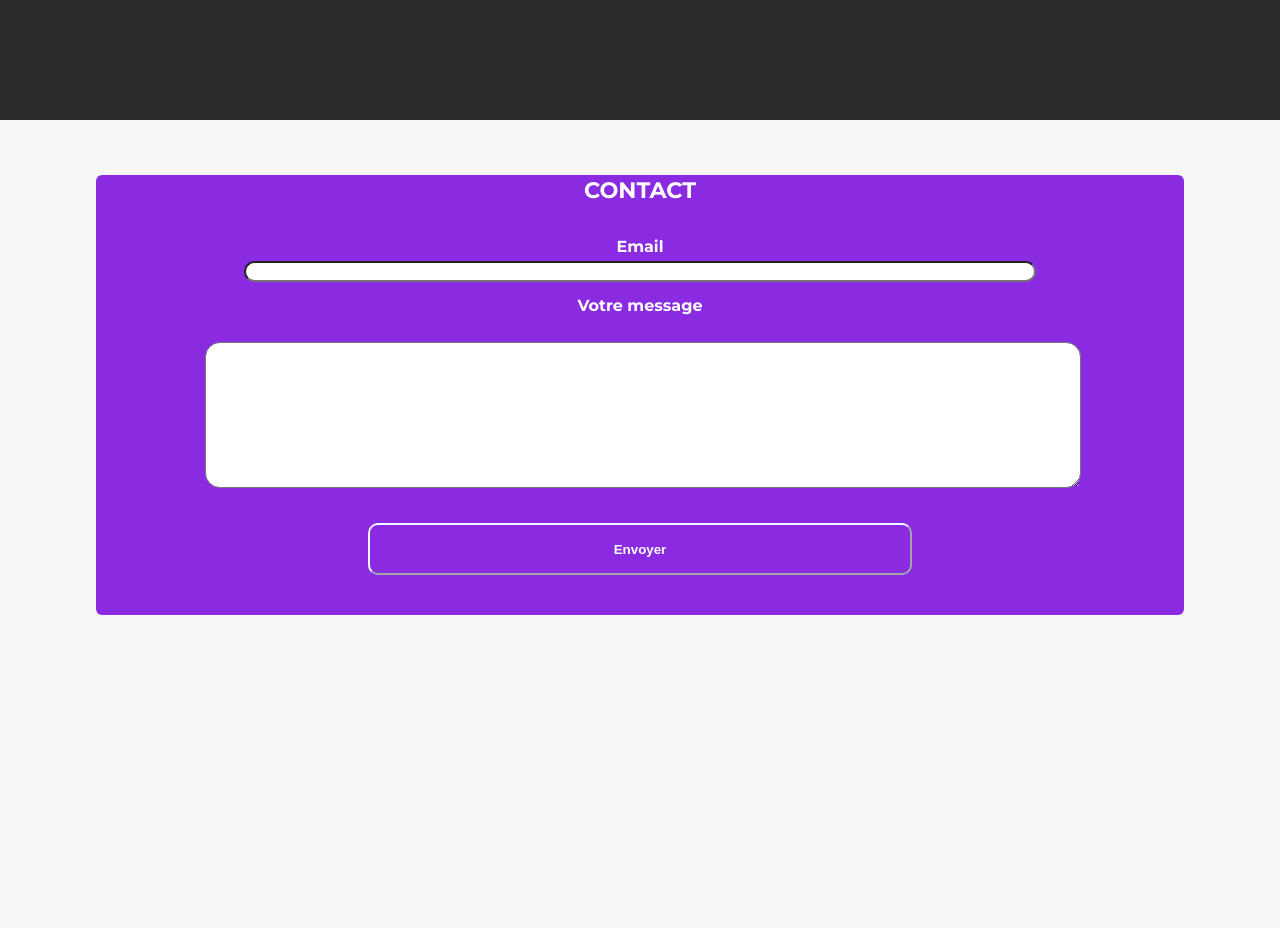
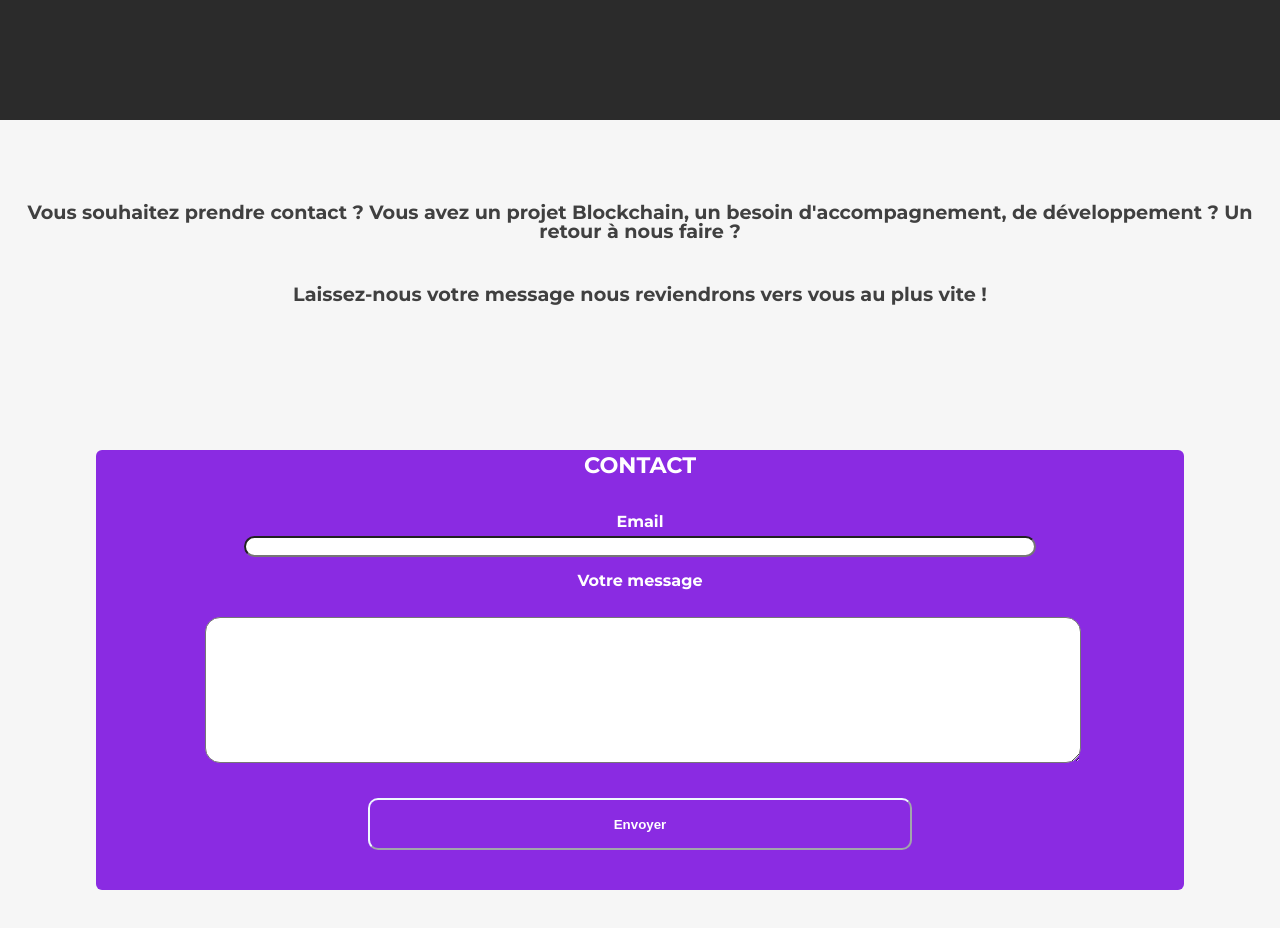
Before and after one commit to The-JW-Corp/JW-Corp-react, a React (Create React App) app: page / in a window 1280 px wide. Shown: the part 680-1608 px from the top of the page. Before the commit the page ends 1350 px from the top, so only its background shows below. Built offline with nearby package versions, Linux system fonts and the light colour scheme.

Commit message:
form cta text added

```diff
--- a/src/components/Formulaire/Formulaire.js
+++ b/src/components/Formulaire/Formulaire.js
@@ -7,22 +7,22 @@ function Formulaire() {
   // const [name, setName] = useState("");
 
   return (
-    <section className="form-container">
-      {/* <form>
-        <label>
-          Email
-          <input type="text" name="name" />
-        </label>
-        <label>
-          Votre nom
-          <textarea name="nom" id=""
-          value={name}
-          onChange={(e) => setName(e.target.value)}
-          ></textarea>
-        </label>
-
-        <input type="submit" value="Envoyer" />
-      </form> */}
+    <>
+      <section className="form-cta-container">
+        <section className="cta-form">
+          <div className="line-animation-top"></div>
+          <div className="cta-form-paragraph">
+            <div className="text-cta-form">
+              Vous souhaitez prendre contact ? Vous avez un projet Blockchain,
+              un besoin d'accompagnement, de développement ? Un retour à nous
+              faire ?
+            </div>
+            <div className="text-cta-form">
+              Laissez-nous votre message nous reviendrons vers vous au plus vite !
+            </div>
+          </div>
+          <div className="line-animation-bottom"></div>
+        </section>
         <form>
           <div className="form-title">
             <strong>
@@ -54,6 +54,7 @@ function Formulaire() {
           </div>
         </form>
       </section>
+    </>
   );
 }
 export default Formulaire;
--- a/src/components/Formulaire/TestForm.css
+++ b/src/components/Formulaire/TestForm.css
@@ -2,20 +2,91 @@
   width 375px
   height 667px
 */
-.form-container{
+
+.form-cta-container {
   display: flex;
-  justify-content: center;
+  /* justify-content: space-around; */
   align-items: center;
+  flex-direction: column;
   width: 100vw;
-  height: 550px;
+  height: 1100px;
   /* background-color: red; */
   text-align: center;
 }
 
+.cta-form {
+  height: 30%;
+  width: 100%;
+  display: flex;
+  justify-content: center;
+  align-items: center;
+}
+
+.cta-form-paragraph {
+  font-weight: bolder;
+  font-size: 1.2em;
+  height: 50%;
+  display: flex;
+  justify-content: center;
+  align-items: center;
+  /* text-align: center; */
+  flex-direction: column;
+}
+
+.text-cta-form{
+  height: 100%;
+  width: 100%;
+}
+
+
+/* Line animation */
+
+	/* .line-animation-top {
+		width: 400px;
+		height: 2px;
+		background: rgb(211, 8, 8);
+
+		top: 0%;
+		left: 0%;
+		transform: translate(-50%, -50%);
+	}
+
+	.line-animation::before {
+		content: "";
+		position: absolute;
+		top: 0;
+		left: 0;
+		width: 100%;
+		height: 100%;
+		background: green;
+		animation: animate 5s linear infinite;
+	}
+
+	@keyframes animate {
+		0% {
+			left: 0;
+		}
+
+		50% {
+			left: 100%;
+		}
+
+		0% {
+			left: 0;
+		}
+	} */
+
+
+
+
+
+
+/* Form */
+
 form {
   background-color: blueviolet;
   width: 85vw;
-  height: 80%;
+  height: 40%;
   color: white;
   border-radius: 6px;
   display: flex;
@@ -30,22 +101,20 @@ form h4 {
   font-size: 1.4em;
 }
 
-.mail-container{
-  /* background-color: yellow; */
+.mail-container {
   height: 20%;
-  /* width: 100%; */
   display: flex;
   justify-content: center;
   align-items: center;
 }
 
-.message-container{
+.message-container {
   height: 50%;
   display: flex;
   justify-content: center;
 }
 
-.mail-input{
+.mail-input {
   /* width: 100%; */
 }
 
@@ -58,8 +127,6 @@ form h4 {
   border-radius: 15px;
 }
 
-
-
 .label-mail {
   height: 25%;
   width: 80%;
@@ -70,7 +137,7 @@ form h4 {
   width: 80%;
 }
 
-.mesage-input{
+.mesage-input {
   /* background-color: aqua; */
   height: 100%;
 }
@@ -81,15 +148,15 @@ form h4 {
   /* background-color: red; */
 }
 
-textarea{
+textarea {
   /* height: 15em; */
-  height: 140px ;
+  height: 140px;
   width: 100% !important;
 }
 
-.button-container{
-  display: flex ;
-  justify-self: center ;
+.button-container {
+  display: flex;
+  justify-self: center;
   align-items: center;
   height: 20%;
   width: 100%;
@@ -100,7 +167,7 @@ textarea{
   width: 100%;
   height: 100%;
 }
-.submit-button{
+.submit-button {
   background-color: blueviolet;
   /* appearance: none; */
   text-decoration: none;
@@ -114,7 +181,7 @@ textarea{
   font-weight: bolder;
 }
 
-.submit-button:hover{
+.submit-button:hover {
   background-color: white;
 }
 
```
Lines whose indentation alone changed are shown as unchanged.
